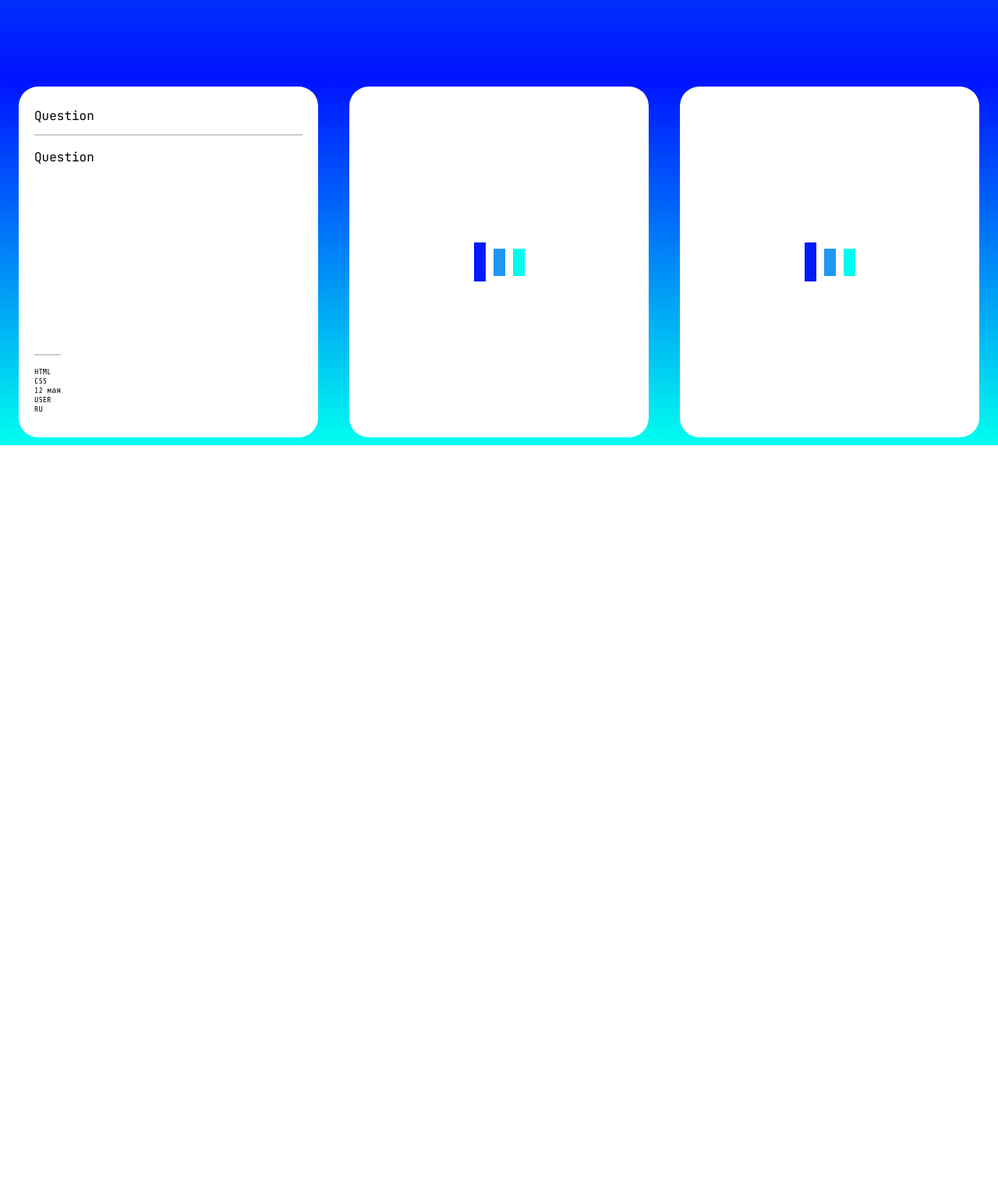
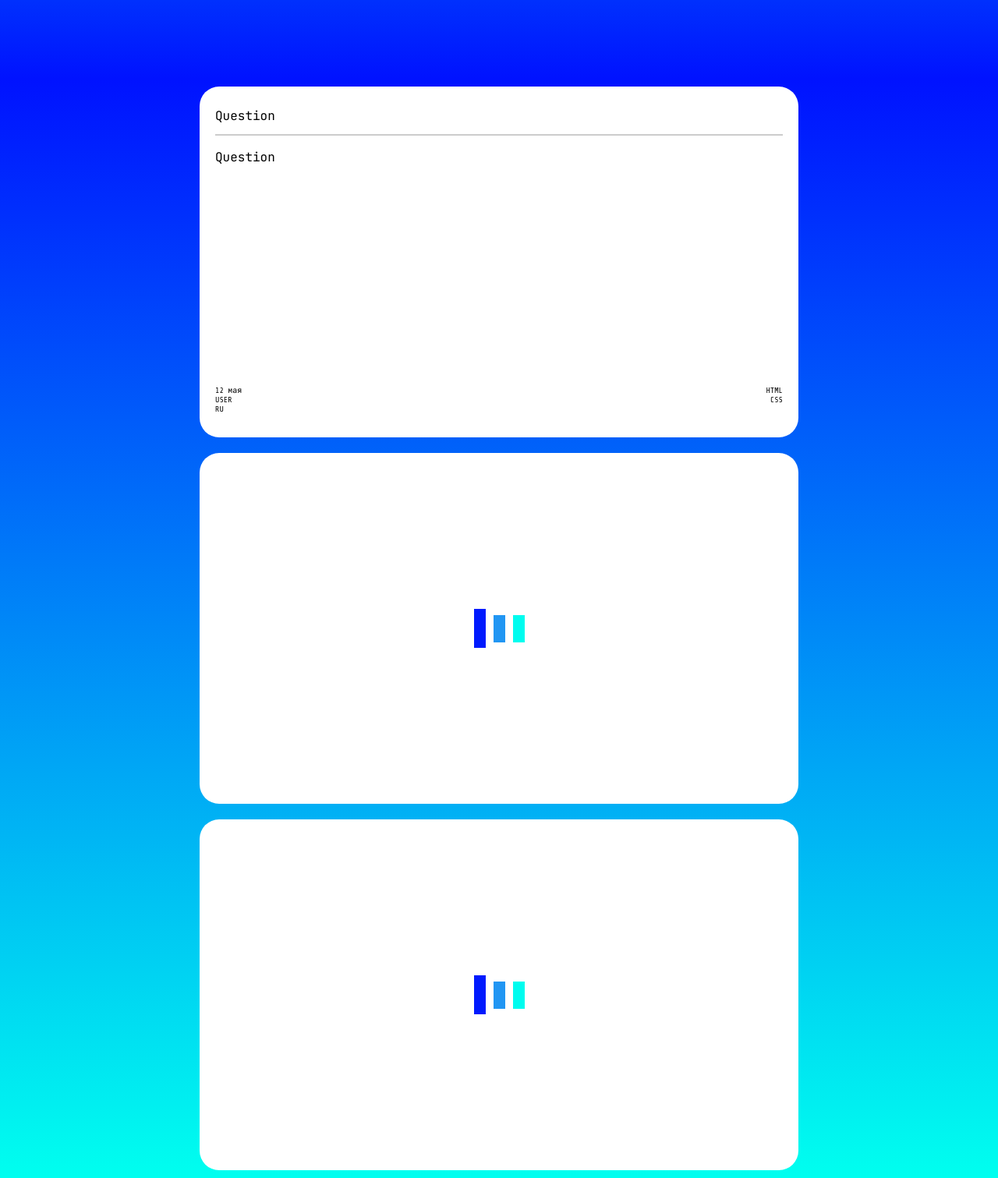
Before and after one commit to IvanPostarnak/know-it-all, a PHP site: page / in a window 1280 px wide. Shown: the part 699-2210 px from the top of the page at 78% size. Before the commit the page ends 1270 px from the top, so only its background shows below. Run offline with PHP 8.4, Linux system fonts and the light colour scheme; data that the repository does not hold is empty.

Commit message:
fix: bad commit, saving changes

```diff
--- a/index.html
+++ b/index.html
@@ -76,14 +76,14 @@
               <p class="single-card__answer">Question</p>
             </div>
             <div class="single-card__info">
-              <div class="single-card__categories">
-                <div class="single-card__main-category">HTML</div>
-                <div class="single-card__additional-categories">CSS</div>
-              </div>
               <div class="single-card__metadata">
                 <p class="single-card__time">12 мая</p>
                 <p class="single-card__type">USER</p>
                 <p class="single-card__lang">RU</p>
+              </div>
+              <div class="single-card__categories">
+                <div class="single-card__main-category">HTML</div>
+                <div class="single-card__additional-categories">CSS</div>
               </div>
             </div>
           </article>
--- a/src/index.css
+++ b/src/index.css
@@ -344,26 +344,26 @@
   height: 100%;
   min-width: 280px;
   min-height: 450px;
-  max-width: 30vw;
-  max-height: 640px;
-  padding: 30px 20px;
+  max-width: 100vw;
+  max-height: 100vh;
   display: flex;
   flex-direction: column;
   justify-content: space-between;
   align-items: flex-start;
+  padding: 30px 20px;
 }
 .single-card__content {
   width: 100%;
-  height: auto;
+  height: 100%;
 }
 .single-card__header-line {
   width: 100%;
-  height: 20%;
+  height: auto;
 }
 .single-card__header-line::after {
-  content: "";
   width: 100%;
   height: 2px;
+  content: "";
   background-color: rgba(0, 0, 0, 0.2);
   display: block;
   margin-top: 15px;
@@ -376,25 +376,25 @@
   color: #000000;
 }
 .single-card__answer {
-  width: 100%;
   font-family: "JetBrains Mono", monospace;
   font-weight: 400;
   font-size: 1.6rem;
   line-height: 1em;
   color: #000000;
   margin-top: 20px;
-  white-space: normal;
 }
 .single-card__info {
-  width: auto;
+  width: 100%;
+  display: flex;
+  flex-direction: row;
+  justify-content: space-between;
+  align-items: flex-start;
 }
-.single-card__info::before {
-  content: "";
-  width: 100%;
-  height: 2px;
-  background-color: rgba(0, 0, 0, 0.2);
-  display: block;
-  margin-bottom: 15px;
+.single-card__categories {
+  text-align: end;
+}
+.single-card__metadata {
+  text-align: start;
 }
 .container {
   width: 100%;
@@ -440,6 +440,8 @@
   z-index: 10;
   display: flex;
   justify-content: space-between;
+  flex-direction: column;
+  align-items: center;
 }
 .slide__inner--slide-intro {
   min-width: 320px;
@@ -447,16 +449,10 @@
   max-width: 60vw;
   max-height: 80vh;
   padding: 20px;
-  flex-direction: column;
-  align-items: center;
 }
 .slide__inner--slide-cards {
   min-width: 320px;
   min-height: 470px;
-  flex-direction: row;
-  justify-content: center;
-  align-items: flex-start;
-  flex-wrap: wrap;
 }
 .slide__title {
   font-family: "Share Tech Mono", "JetBrains Mono", monospace;
@@ -482,7 +478,7 @@
   height: 100%;
   min-width: 280px;
   min-height: 450px;
-  max-width: 30vw;
+  max-width: 60vw;
   max-height: 640px;
   background-color: #ffffff;
   border-radius: 25px;
```
Also changed, not shown: blocks/single-card/_single-card.scss (+14 -19 lines), src/scss/mobile.scss (+3 -7 lines).
